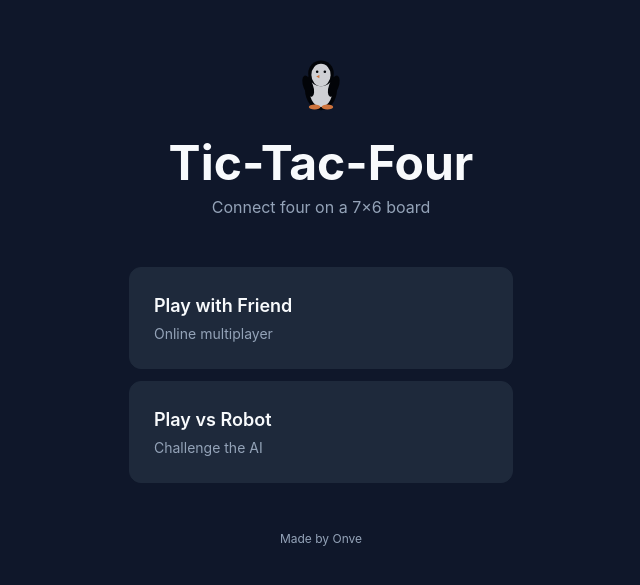
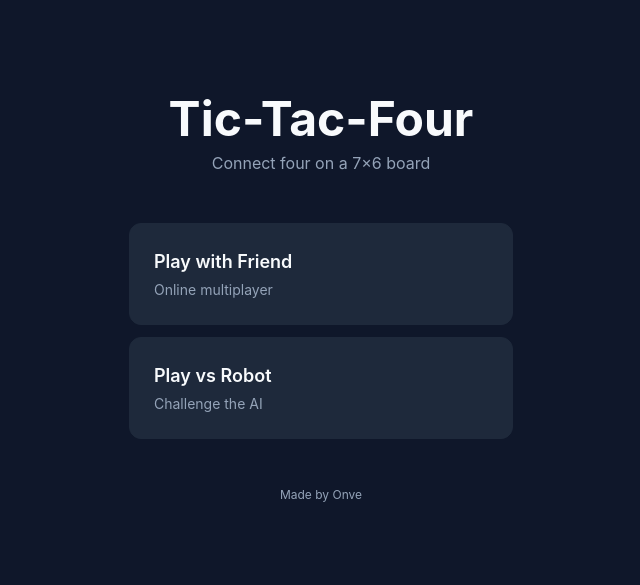
Before and after one commit to viscountry/tic-tac-toe-4, a React (Vite) app: page / in a window 1280 px wide. Shown: the part 101-686 px from the top of the page, without its empty margins (319-959 px from the left). Built offline with nearby package versions, Linux system fonts and the light colour scheme.

Commit message:
Remove penguin logo and add visible board grid lines

```diff
--- a/src/components/Board.jsx
+++ b/src/components/Board.jsx
@@ -2,7 +2,8 @@ import Mark from './Mark.jsx';
 
 export default function Board({ board, winCells = [], canPlay, onPlay }) {
   return (
-    <div className="inline-grid grid-cols-7 gap-2 rounded-xl bg-card border border-border p-4">
+    <div className="inline-block">
+      <div className="grid grid-cols-7 gap-0 bg-border" style={{ padding: '2px' }}>
         {board.map((cell, i) => {
           const isWin = winCells.includes(i);
           const canClick = canPlay && !cell;
@@ -11,14 +12,15 @@ export default function Board({ board, winCells = [], canPlay, onPlay }) {
               key={i}
               onClick={() => canClick && onPlay(i)}
               disabled={!canClick}
-            className={`flex h-14 w-14 items-center justify-center rounded-lg border-2 transition-all ${
+              style={{ margin: '2px' }}
+              className={`flex h-14 w-14 items-center justify-center transition-all ${
                 isWin
-                ? 'border-primary bg-primary/20'
+                  ? 'bg-primary/30 border-2 border-primary'
                   : cell
-                ? 'border-border bg-bg-secondary'
+                  ? 'bg-card'
                   : canClick
-                ? 'border-border bg-bg-secondary hover:border-secondary cursor-pointer'
-                : 'border-border bg-bg opacity-50 cursor-not-allowed'
+                  ? 'bg-bg-secondary hover:bg-card cursor-pointer'
+                  : 'bg-bg opacity-50 cursor-not-allowed'
               }`}
               aria-label={`Cell ${i}`}
             >
@@ -27,5 +29,6 @@ export default function Board({ board, winCells = [], canPlay, onPlay }) {
           );
         })}
       </div>
+    </div>
   );
 }
--- a/src/components/Penguin.jsx
+++ /dev/null
@@ -1,36 +0,0 @@
-export default function Penguin({ className = "w-16 h-16" }) {
-  return (
-    <svg className={className} viewBox="0 0 200 200" fill="none" xmlns="http://www.w3.org/2000/svg">
-      {/* Body */}
-      <ellipse cx="100" cy="120" rx="50" ry="65" fill="#000000"/>
-
-      {/* White belly */}
-      <ellipse cx="100" cy="125" rx="35" ry="50" fill="#ffffff"/>
-
-      {/* Head */}
-      <circle cx="100" cy="70" r="40" fill="#000000"/>
-
-      {/* White face */}
-      <ellipse cx="100" cy="75" rx="30" ry="35" fill="#ffffff"/>
-
-      {/* Eyes */}
-      <circle cx="88" cy="65" r="4" fill="#000000"/>
-      <circle cx="112" cy="65" r="4" fill="#000000"/>
-
-      {/* Beak */}
-      <path d="M 95 75 L 85 80 L 95 85 Z" fill="#FF8C42"/>
-
-      {/* Left wing */}
-      <ellipse cx="60" cy="110" rx="15" ry="35" fill="#000000" transform="rotate(-20 60 110)"/>
-
-      {/* Right wing */}
-      <ellipse cx="140" cy="110" rx="15" ry="35" fill="#000000" transform="rotate(20 140 110)"/>
-
-      {/* Left foot */}
-      <ellipse cx="80" cy="175" rx="18" ry="8" fill="#FF8C42"/>
-
-      {/* Right foot */}
-      <ellipse cx="120" cy="175" rx="18" ry="8" fill="#FF8C42"/>
-    </svg>
-  );
-}
--- a/src/screens/Home.jsx
+++ b/src/screens/Home.jsx
@@ -1,10 +1,7 @@
-import Penguin from '../components/Penguin.jsx';
-
 export default function Home({ onNavigate }) {
   return (
     <section className="min-h-screen flex flex-col items-center justify-center px-4">
       <div className="text-center mb-12">
-        <Penguin className="w-16 h-16 mx-auto mb-6 opacity-80" />
         <h1 className="text-4xl sm:text-5xl font-bold mb-2">Tic-Tac-Four</h1>
         <p className="text-muted">Connect four on a 7×6 board</p>
       </div>
```
Lines whose indentation alone changed are shown as unchanged.
